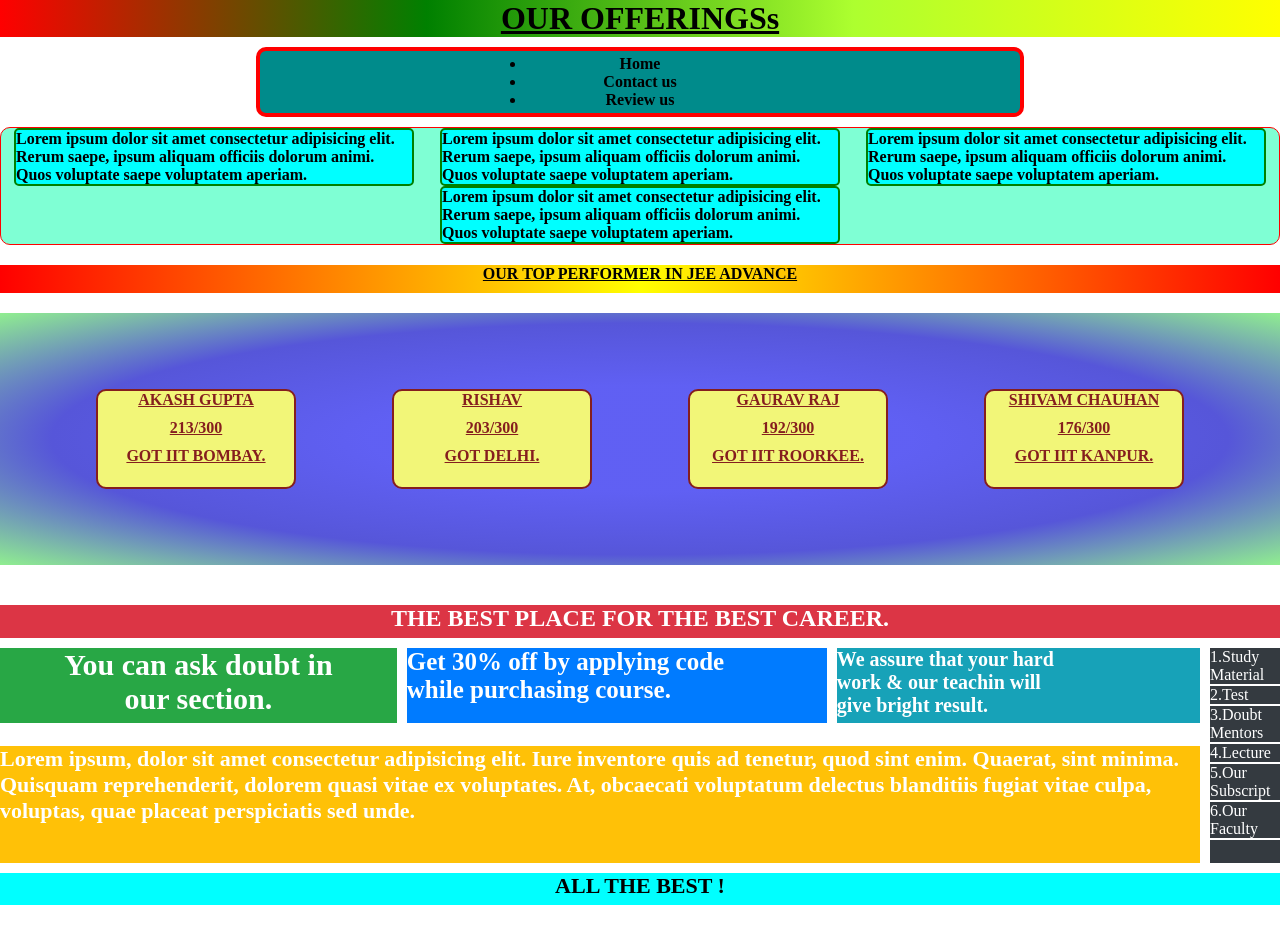
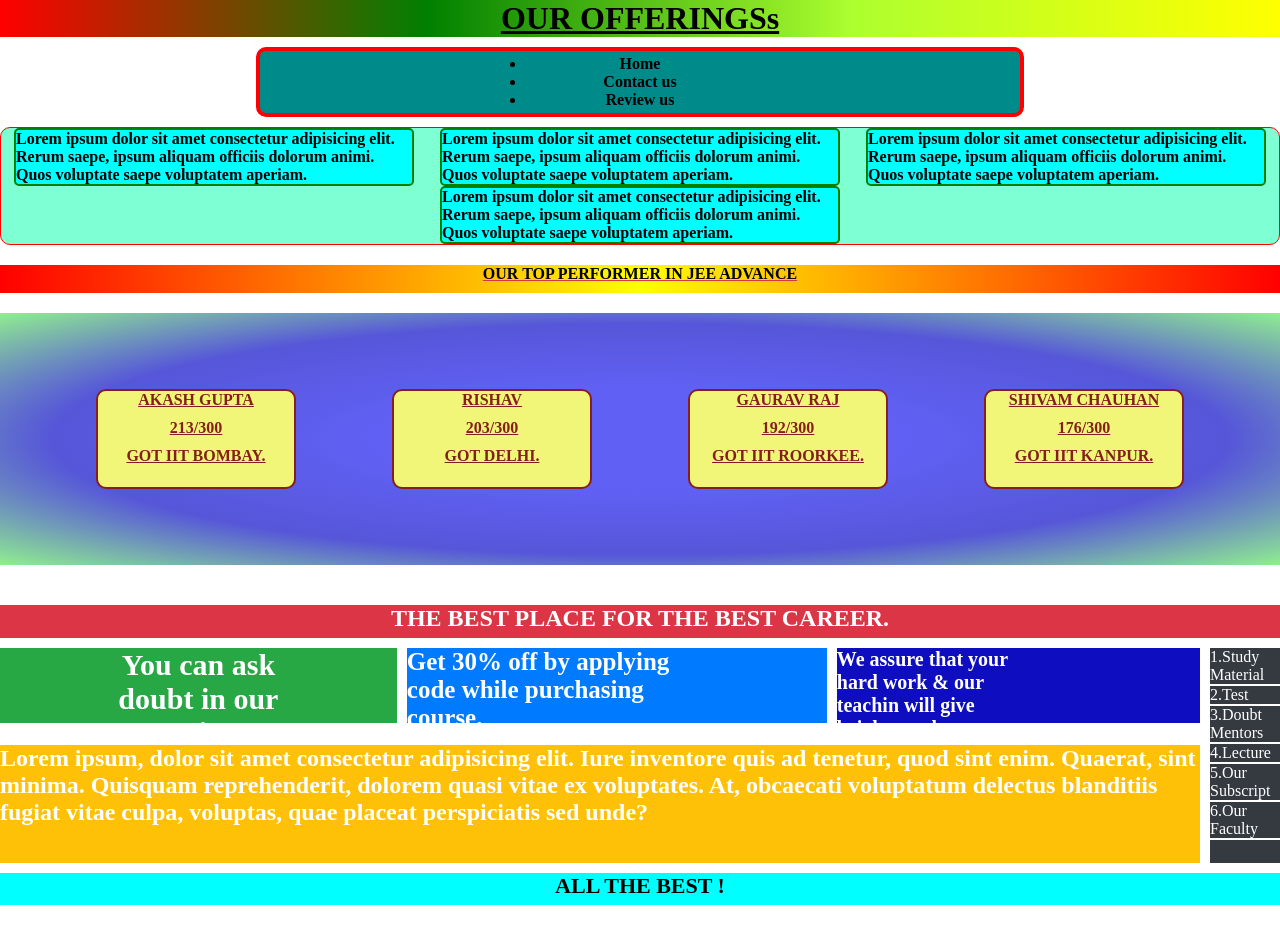
Before and after one commit to Anshuman1803/CSS-hands-On-4, a plain HTML site: page index.html in a window 1280 px wide. Drawn offline with Linux system fonts and the light colour scheme.

Commit message:
Completed

```diff
--- a/index.html
+++ b/index.html
@@ -109,7 +109,7 @@
           inventore quis ad tenetur, quod sint enim. Quaerat, sint minima.
           Quisquam reprehenderit, dolorem quasi vitae ex voluptates. At,
           obcaecati voluptatum delectus blanditiis fugiat vitae culpa, voluptas,
-          quae placeat perspiciatis sed unde.
+          quae placeat perspiciatis sed unde?
         </p>
       </div>
 
--- a/style.css
+++ b/style.css
@@ -57,7 +57,7 @@ nav ul {
     width: 100%;
     height: 10%;
     text-transform: uppercase;
-    text-decoration: underline;
+    text-decoration: #dc3545 underline;
     font-weight: bolder;
      background-image: linear-gradient(to right, red, yellow, red );
 }
@@ -80,7 +80,6 @@ nav ul {
     flex-direction: column;
     font-weight: bold;
     gap: 10px;
-
 }
 
 
@@ -92,28 +91,31 @@ nav ul {
     grid-template-rows: repeat(5, auto);
     gap: 10px;
 }
+
 .Grid__Item{
     text-align: center;
     color: white;
     font-weight: bold;
     text-align: left;
 }
+
 .Item-1{
     grid-column: 1/5;
     background-color: #dc3545;
     text-align: center;
 }
+
 .Item-2{
     background-color: #28a745;
     grid-column: 1/2;
     text-align: center;
     height: 75px;
+}
 
-}
 .Item-2 p{
     margin: 0px auto;
     font-size: 30px;
-    width: 70%;
+    width: 55%;
 }
 
 .Item-3{
@@ -121,18 +123,20 @@ nav ul {
     grid-column: 2/3;
     height: 75px;
 }
+
 .Item-3 p{
     font-size: 25px;
-    width: 80%;
+    width: 75%;
 }
 
 .Item-4{
-    background-color: #17a2b8;
+    background-color: rgb(14, 14, 192);
     grid-column: 3/4;
     height: 75px;
 }
+
 .Item-4 p{
-    width: 65%;
+    width: 50%;
     font-size: 20px;
 }
 
@@ -142,6 +146,7 @@ nav ul {
     grid-row: 2/6;
     width: 70px;
 }
+
 .Item-5 p{
     font-weight: 500;
     border-bottom: 2px solid white;
@@ -151,8 +156,9 @@ nav ul {
     grid-column: 1/4;
     grid-row: 3/6;
 }
+
 .Item-6 p{
-    font-size: 22px;
+    font-size: 24px;
 }
 .Item-7{
     grid-column: 1/5;
```
